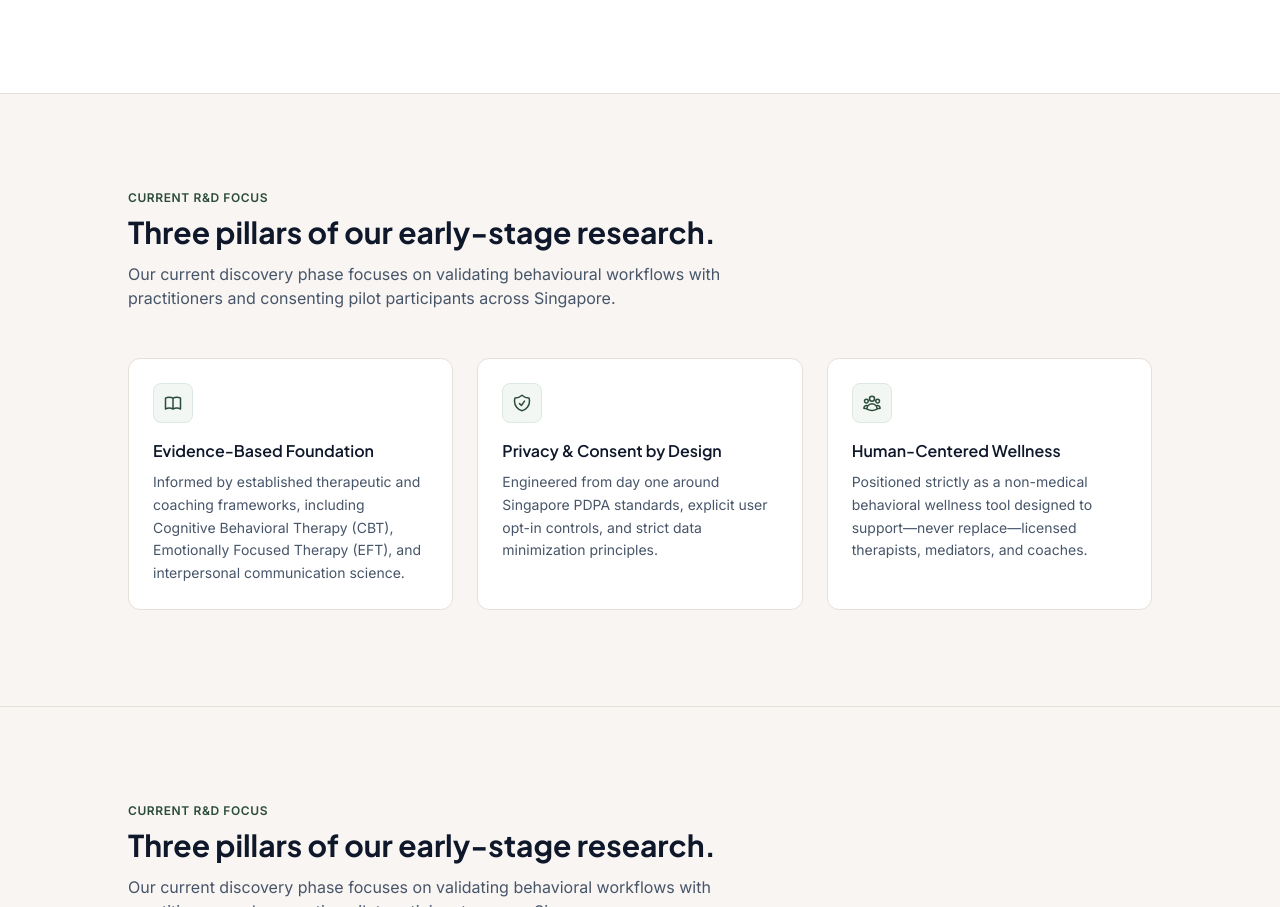
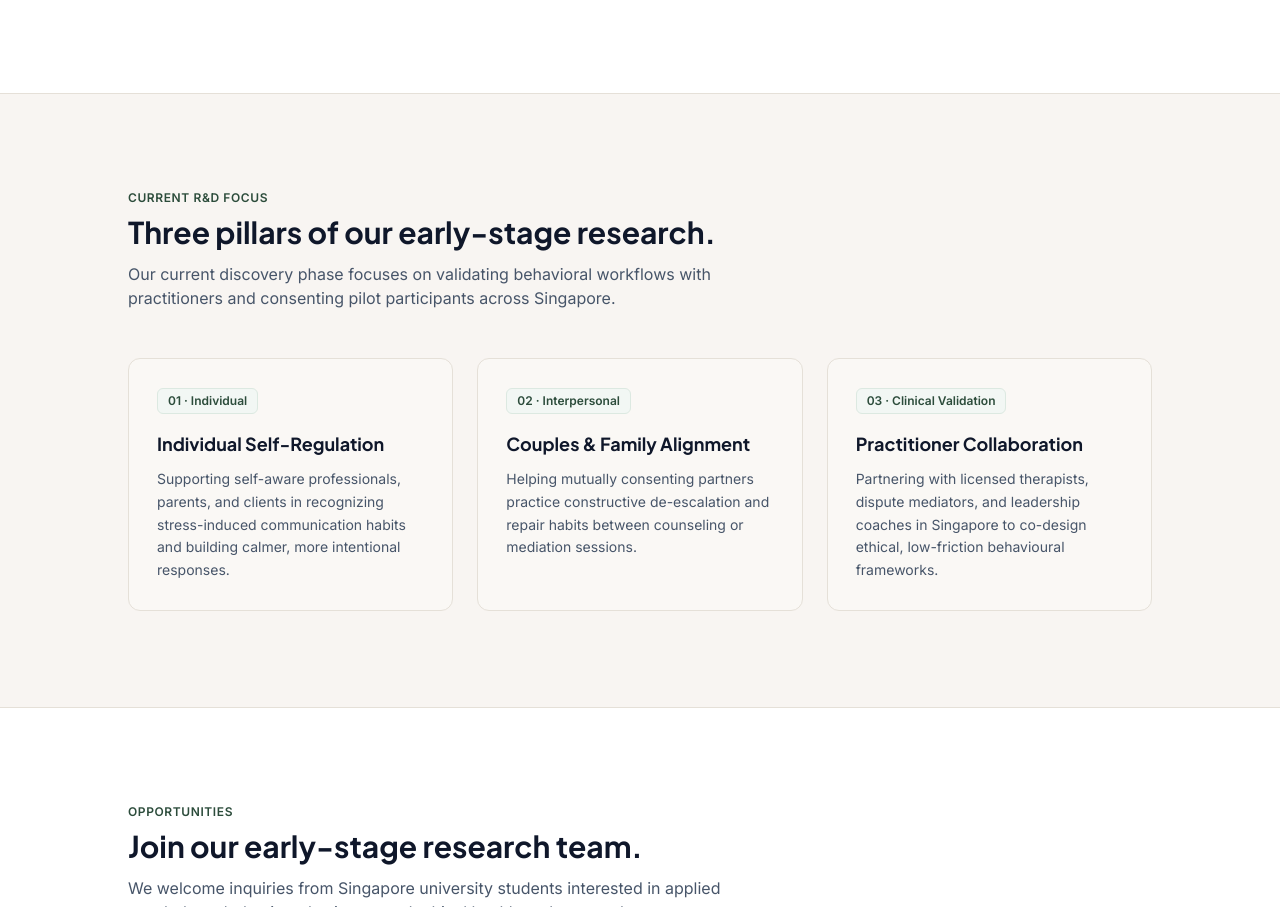
Before and after one commit to KinikBT/Main, a plain HTML site: page index.html in a window 1280 px wide. Shown: the part 1350-2257 px from the top of the page. Drawn offline with nearby package versions, Linux system fonts and the light colour scheme.

Commit message:
Remove current R&D focus areas section
Removed the section detailing current R&D focus areas, including principles and descriptions related to evidence-based foundation, privacy, and human-centered wellness.

```diff
--- a/index.html
+++ b/index.html
@@ -191,61 +191,7 @@
       </div>
     </section>
 
-    <!-- Current Focus Areas -->
-    <section id="focus" class="py-16 sm:py-24 px-4 sm:px-6 lg:px-8 bg-sandstone-100/60 border-b border-sandstone-200">
-      <div class="max-w-5xl mx-auto">
-        <div class="max-w-2xl mb-12">
-          <p class="text-xs font-semibold uppercase tracking-wider text-sage-700 mb-2">Current R&amp;D Focus</p>
-          <h2 class="font-display text-2xl sm:text-3xl font-bold text-slate-900 mb-3">
-            Three pillars of our early-stage research.
-          </h2>
-          <p class="text-slate-600">
-            Our current discovery phase focuses on validating behavioural workflows with practitioners and consenting pilot participants across Singapore.
-          </p>
-        </div>
 
-        <div class="grid grid-cols-1 md:grid-cols-3 gap-6">
-          <!-- Principle 1 -->
-          <div class="bg-white p-6 rounded-xl border border-sandstone-200">
-            <div class="w-10 h-10 rounded-lg bg-sage-50 border border-sage-100 flex items-center justify-center text-sage-700 mb-4">
-              <svg class="w-5 h-5" fill="none" stroke="currentColor" stroke-width="1.8" viewBox="0 0 24 24">
-                <path stroke-linecap="round" stroke-linejoin="round" d="M12 6.253v13m0-13C10.832 5.477 9.246 5 7.5 5S4.168 5.477 3 6.253v13C4.168 18.477 5.754 18 7.5 18s3.332.477 4.5 1.253m0-13C13.168 5.477 14.754 5 16.5 5c1.747 0 3.332.477 4.5 1.253v13C19.832 18.477 18.247 18 16.5 18c-1.746 0-3.332.477-4.5 1.253"/>
-              </svg>
-            </div>
-            <h3 class="font-display font-semibold text-base text-slate-900 mb-2">Evidence-Based Foundation</h3>
-            <p class="text-sm text-slate-600 leading-relaxed">
-              Informed by established therapeutic and coaching frameworks, including Cognitive Behavioral Therapy (CBT), Emotionally Focused Therapy (EFT), and interpersonal communication science.
-            </p>
-          </div>
-
-          <!-- Principle 2 -->
-          <div class="bg-white p-6 rounded-xl border border-sandstone-200">
-            <div class="w-10 h-10 rounded-lg bg-sage-50 border border-sage-100 flex items-center justify-center text-sage-700 mb-4">
-              <svg class="w-5 h-5" fill="none" stroke="currentColor" stroke-width="1.8" viewBox="0 0 24 24">
-                <path stroke-linecap="round" stroke-linejoin="round" d="M9 12.75L11.25 15 15 9.75m-3-7.036A11.959 11.959 0 013.598 6 11.99 11.99 0 003 9.749c0 5.592 3.824 10.29 9 11.623 5.176-1.332 9-6.03 9-11.622 0-1.31-.21-2.571-.598-3.751h-.152c-3.196 0-6.1-1.248-8.25-3.285z"/>
-              </svg>
-            </div>
-            <h3 class="font-display font-semibold text-base text-slate-900 mb-2">Privacy &amp; Consent by Design</h3>
-            <p class="text-sm text-slate-600 leading-relaxed">
-              Engineered from day one around Singapore PDPA standards, explicit user opt-in controls, and strict data minimization principles.
-            </p>
-          </div>
-
-          <!-- Principle 3 -->
-          <div class="bg-white p-6 rounded-xl border border-sandstone-200">
-            <div class="w-10 h-10 rounded-lg bg-sage-50 border border-sage-100 flex items-center justify-center text-sage-700 mb-4">
-              <svg class="w-5 h-5" fill="none" stroke="currentColor" stroke-width="1.8" viewBox="0 0 24 24">
-                <path stroke-linecap="round" stroke-linejoin="round" d="M18 18.72a9.094 9.094 0 003.741-.479 3 3 0 00-4.682-2.72m.94 3.198l.001.031c0 .225-.012.447-.037.666A11.944 11.944 0 0112 21c-2.17 0-4.207-.576-5.963-1.584A6.062 6.062 0 016 18.719m12 0a5.971 5.971 0 00-.941-3.197m0 0A5.995 5.995 0 0012 12.75a5.995 5.995 0 00-5.058 2.772m0 0a3 3 0 00-4.681 2.72 8.986 8.986 0 003.74.477m.94-3.197a5.971 5.971 0 00-.94 3.197M15 6.75a3 3 0 11-6 0 3 3 0 016 0zm6 3a2.25 2.25 0 11-4.5 0 2.25 2.25 0 014.5 0zm-13.5 0a2.25 2.25 0 11-4.5 0 2.25 2.25 0 014.5 0z"/>
-              </svg>
-            </div>
-            <h3 class="font-display font-semibold text-base text-slate-900 mb-2">Human-Centered Wellness</h3>
-            <p class="text-sm text-slate-600 leading-relaxed">
-              Positioned strictly as a non-medical behavioral wellness tool designed to support—never replace—licensed therapists, mediators, and coaches.
-            </p>
-          </div>
-        </div>
-      </div>
-    </section>
 
     <!-- Current Focus Areas -->
     <section id="focus" class="py-16 sm:py-24 px-4 sm:px-6 lg:px-8 bg-sandstone-100/60 border-b border-sandstone-200">
```
